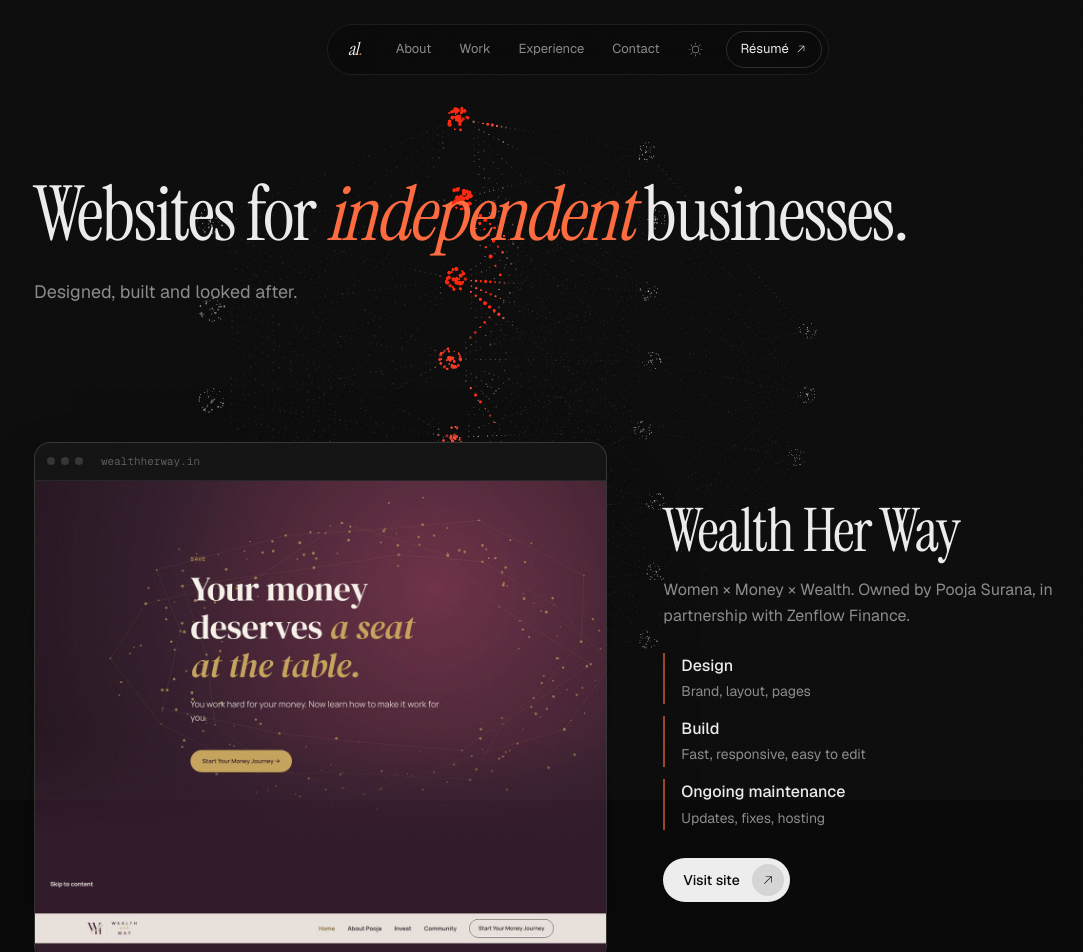
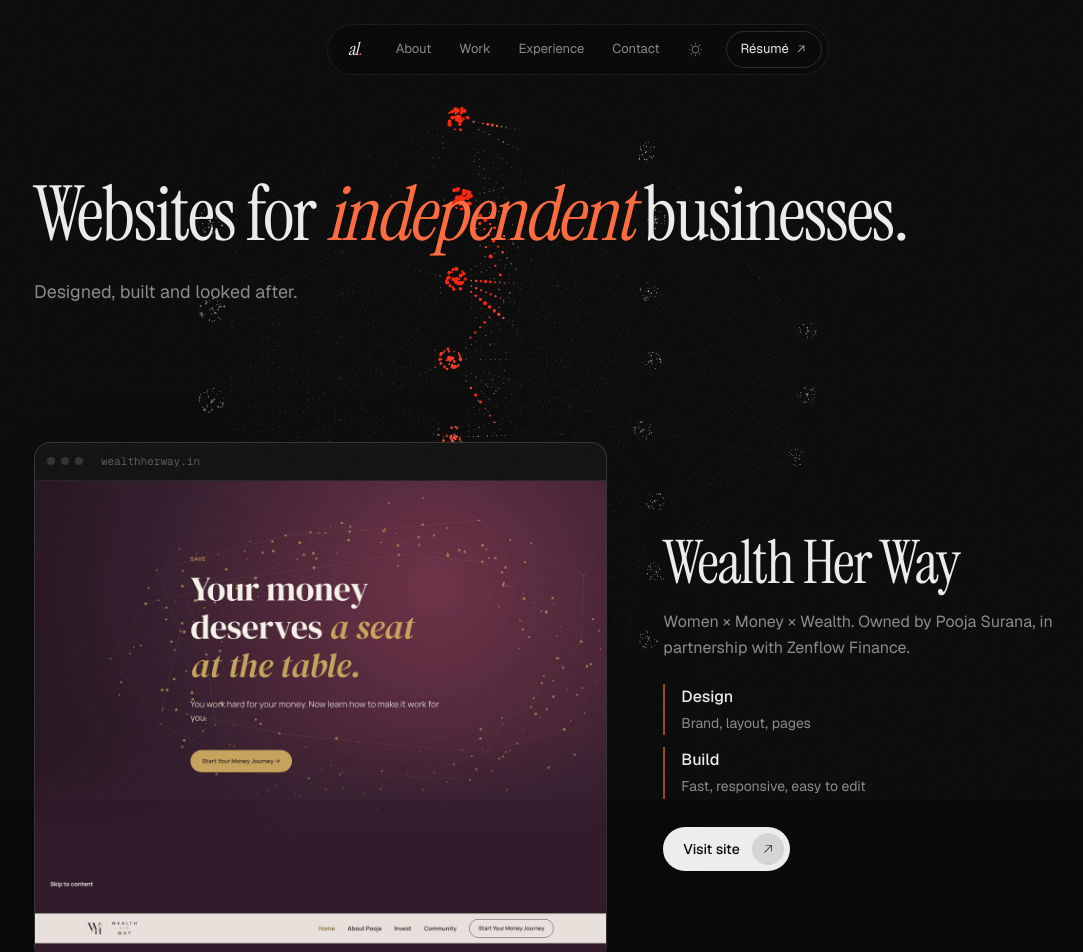
Before and after one commit to abhishek-0621/abhisheklalwani.in, a Next.js app in the folder apps/web/: page /freelance in a window 1280 px wide. Shown: the top 952 px of the page, without its empty margins (62-1145 px from the left). Built offline with nearby package versions, Linux system fonts and the light colour scheme.

Commit message:
Freelance: drop ongoing maintenance
Co-Authored-By: Claude Opus 5.5 <noreply@anthropic.com>

```diff
--- a/apps/web/src/content/freelance.ts
+++ b/apps/web/src/content/freelance.ts
@@ -17,7 +17,6 @@ export type Client = {
 const defaultWork = [
   { label: "Design", note: "Brand, layout, pages" },
   { label: "Build", note: "Fast, responsive, easy to edit" },
-  { label: "Ongoing maintenance", note: "Updates, fixes, hosting" },
 ];
 
 export const clients: Client[] = [
```
